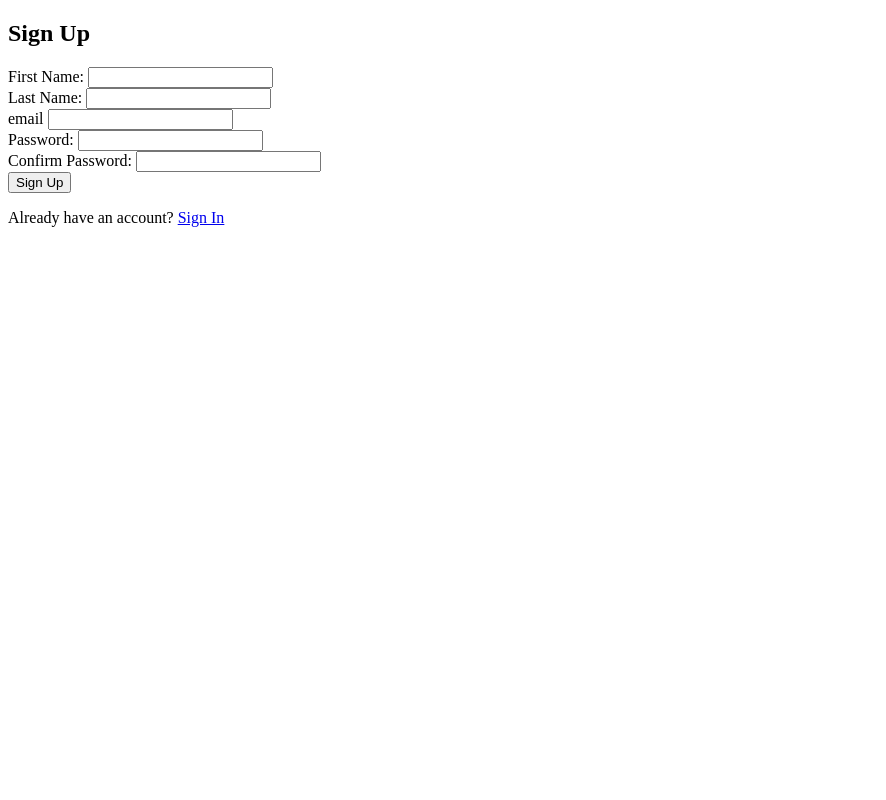
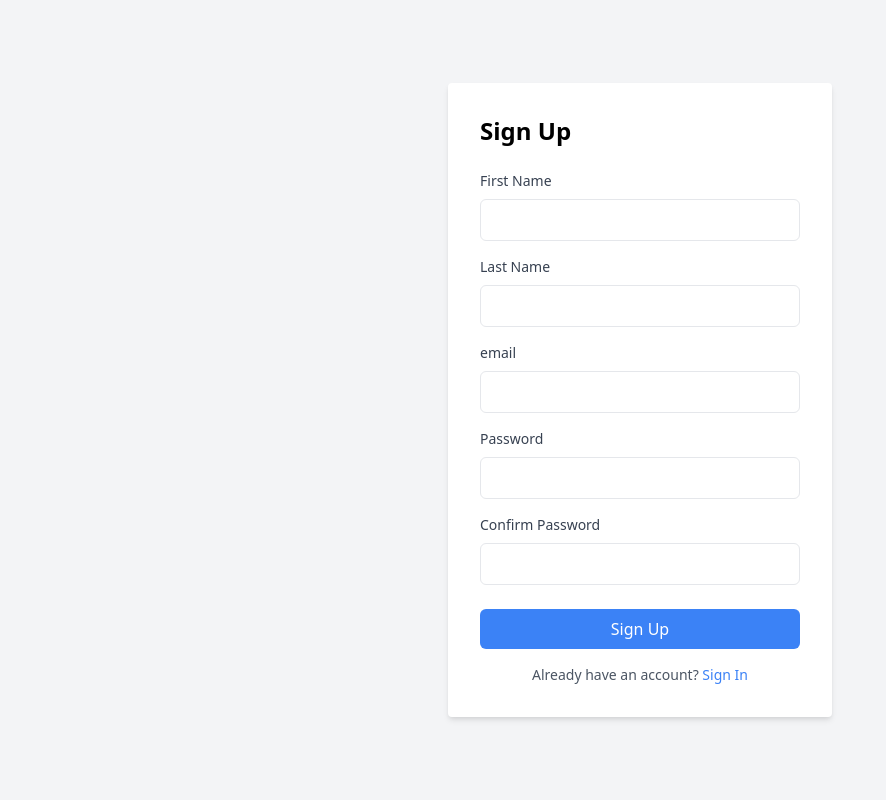
Before and after one commit to bayes-ashok/SAJILOTANTRA, a Django app: page /signup in a window 1280 px wide. Shown: the whole page, without its empty margins (0-886 px from the left). Run offline with Django 4.2, Linux system fonts and the light colour scheme.

Commit message:
signup frontend

```diff
--- a/SajilotantraApp/views.py
+++ b/SajilotantraApp/views.py
@@ -4,7 +4,7 @@ from django.contrib.sites.shortcuts import get_current_site
 from django.core.mail import EmailMessage, send_mail
 from django.shortcuts import redirect, render
 from django.template.loader import render_to_string
-from django.utils.encoding import force_bytes, force_text
+from django.utils.encoding import force_bytes, force_str
 from django.utils.http import urlsafe_base64_decode, urlsafe_base64_encode
 
 from Sajilotantra import settings
@@ -73,7 +73,7 @@ def signin(request):
 
 def activate(request,uidb64,token):#activate user account if the confirmation link is clicked
     try:
-        uid = force_text(urlsafe_base64_decode(uidb64))
+        uid = force_str(urlsafe_base64_decode(uidb64))
         myuser = User.objects.get(pk=uid)
     except (TypeError,ValueError,OverflowError,User.DoesNotExist):
         myuser = None
--- a/templates/signup.html
+++ b/templates/signup.html
@@ -3,11 +3,12 @@
 <head>
     <meta charset="UTF-8">
     <meta name="viewport" content="width=device-width, initial-scale=1.0">
-    <title>Sign Up</title>
-</head>
-<body>
-
-    {% for message in messages%}
+    <title>sajilotantra</title>
+    <link
+    href="https://cdn.jsdelivr.net/npm/tailwindcss/dist/tailwind.min.css"
+    rel="stylesheet"
+  />
+  {% for message in messages%}
     <div class="alert alert-{{message.tags}} alert-dismissible fade show" role="alert">
         <strong>Message:</strong>{{message}}
         <button type="button" class="close" data-dismiss="alert" aria-label="Close"></button>
@@ -15,32 +16,59 @@
     </div>
     {% endfor %}
 
+</head>
+<body class="bg-gray-100 h-screen flex items-center justify-center">
 
-    <div id="signup-form">
-        <h2>Sign Up</h2>
-        <form action="/signup" method="post" id="signup">
-            {% csrf_token %}
-            <label for="fname">First Name:</label>
-            <input type="text" id="fname" name="fname" required>
-<br>
-            <label for="lname">Last Name:</label>
-            <input type="text" id="lname" name="lname" required>
-<br>
-            <label for="username">email</label>
-            <input type="username" id="username" name="username" required>
-<br>
-            <label for="pass1">Password:</label>
-            <input type="password" id="pass1" name="pass1" required>
-<br>
-            <label for="pass2">Confirm Password:</label>
-            <input type="password" id="pass2" name="pass2" required>
-<br>
-            <button type="submit">Sign Up</button>
-        </form>
+  <div class="bg-white p-8 rounded shadow-md w-96">
+      <h2 class="text-2xl font-semibold mb-6">Sign Up</h2>
 
-        <div class="signin-link">
-            <p>Already have an account? <a href="/signin">Sign In</a></p>
-        </div>
+      <form action="/signup" method="POST">
+        {% csrf_token %}
+          <!-- first Name -->
+          <div class="mb-4">
+              <label for="fname" class="block text-gray-700 text-sm font-medium mb-2">First Name</label>
+              <input type="text" id="fname" name="fname" class="w-full px-3 py-2 border rounded-md
+                  focus:outline-none focus:ring focus:border-blue-300" required>
+          </div>
+
+            <!-- last Name -->
+          <div class="mb-4">
+              <label for="lname" class="block text-gray-700 text-sm font-medium mb-2">Last Name</label>
+              <input type="text" id="lname" name="lname" class="w-full px-3 py-2 border rounded-md
+                  focus:outline-none focus:ring focus:border-blue-300" required>
+          </div>
+
+          <!-- Email -->
+          <div class="mb-4">
+              <label for="username" class="block text-gray-700 text-sm font-medium mb-2">email</label>
+              <input type="username" id="username" name="username" class="w-full px-3 py-2 border rounded-md
+                  focus:outline-none focus:ring focus:border-blue-300" required>
+          </div>
+
+          <!-- Password -->
+          <div class="mb-4">
+              <label for="pass1" class="block text-gray-700 text-sm font-medium mb-2">Password</label>
+              <input type="password" id="pass1" name="pass1" class="w-full px-3 py-2 border rounded-md
+                  focus:outline-none focus:ring focus:border-blue-300" required>
+          </div>
+
+          <!-- Confirm Password -->
+          <div class="mb-6">
+              <label for="pass2" class="block text-gray-700 text-sm font-medium mb-2">Confirm Password</label>
+              <input type="password" id="pass2" name="pass2" class="w-full px-3 py-2 border rounded-md
+                  focus:outline-none focus:ring focus:border-blue-300" required>
+          </div>
+
+          <!-- Sign Up Button -->
+          <button type="submit" class="w-full bg-blue-500 text-white py-2 rounded-md
+              hover:bg-blue-600 focus:outline-none focus:ring focus:border-blue-300">
+              Sign Up
+          </button>
+      </form>
+
+      <!-- Already have an account? -->
+      <div class="mt-4 text-center">
+        <p class="text-sm text-gray-600">Already have an account? <a href="#" class="text-blue-500">Sign In</a></p>
     </div>
 
 </body>
```
Also changed, not shown: db.sqlite3.
